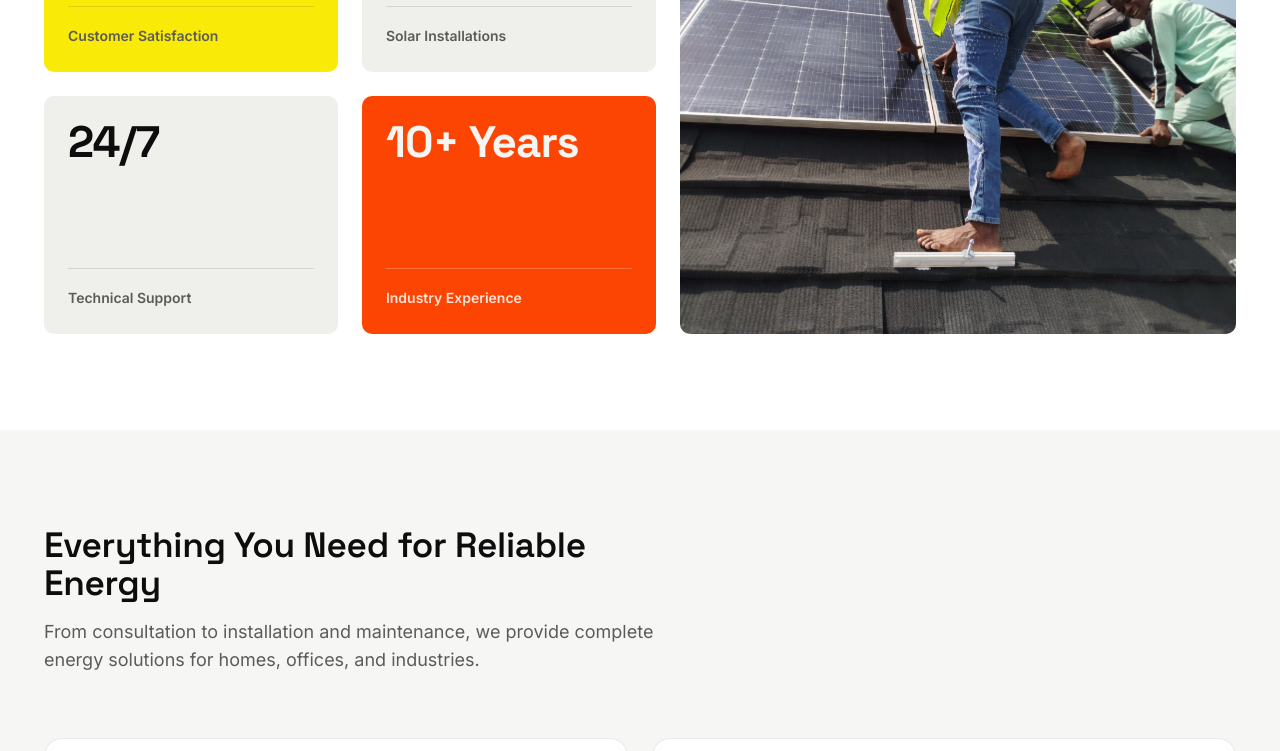
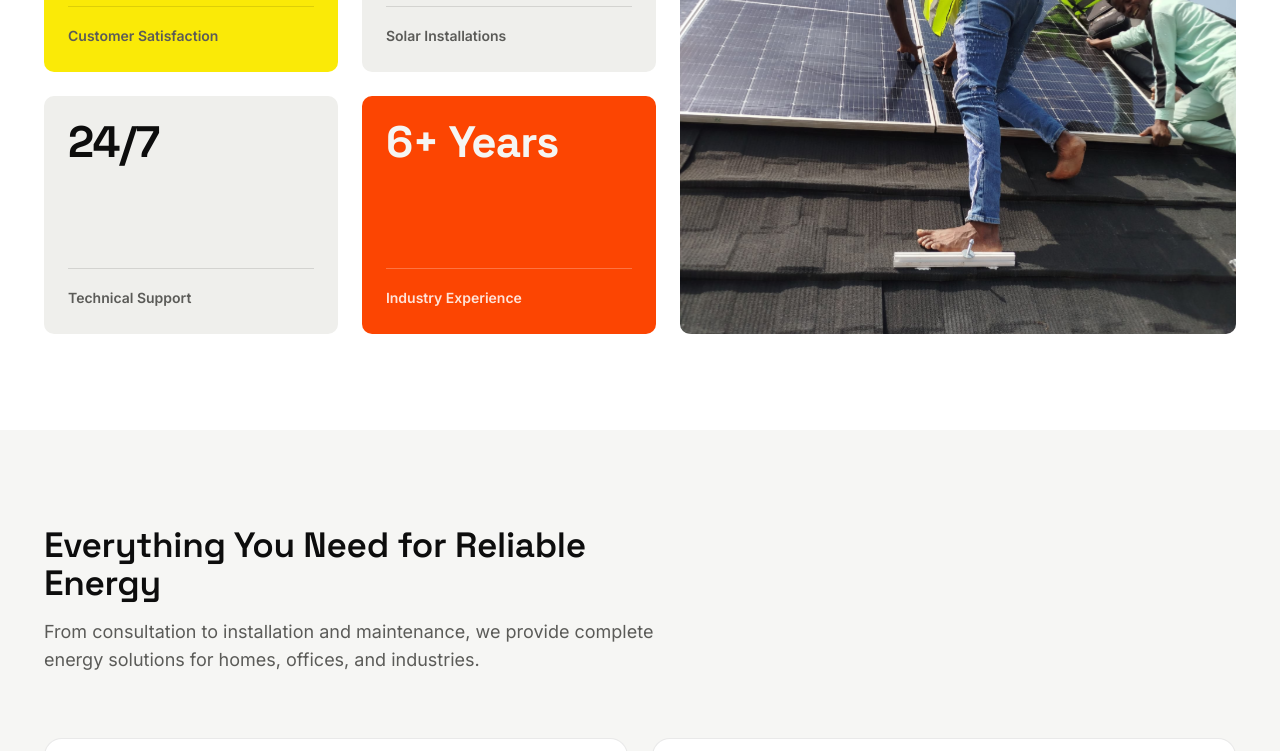
Before and after one commit to Tobidavid11/progrid-energy, a React (Vite) app: page / in a window 1280 px wide. Shown: the part 1240-1991 px from the top of the page. Built offline with nearby package versions, Linux system fonts and the light colour scheme; no server answers; the database is empty.

Commit message:
updated about section in landing page

```diff
--- a/src/components/About/Dedicatedtochange.tsx
+++ b/src/components/About/Dedicatedtochange.tsx
@@ -28,7 +28,7 @@ interface DedicatedToChangeProps {
 }
 
 const defaultStats: Stat[] = [
-  { value: "500+", label: "Solar Installations" },
+  { value: "200+", label: "Solar Installations" },
   { value: "1000+", label: "Customers Served" },
   { value: "5MW+", label: "Solar Capacity Installed" },
 ];
--- a/src/components/Landing/About.tsx
+++ b/src/components/Landing/About.tsx
@@ -13,9 +13,9 @@ type Stat = {
 
 const STATS: Stat[] = [
   { value: 98, suffix: "%", label: "Customer Satisfaction", variant: "yellow" },
-  { value: 500, suffix: "+", label: "Solar Installations", variant: "gray" },
+  { value: 200, suffix: "+", label: "Solar Installations", variant: "gray" },
   { value: 24, suffix: "/7", label: "Technical Support", variant: "gray" },
-  { value: 10, suffix: "+ Years", label: "Industry Experience", variant: "orange" },
+  { value: 6, suffix: "+ Years", label: "Industry Experience", variant: "orange" },
 ];
 
 function CountUp({ value, suffix }: { value: number; suffix: string }) {
```
